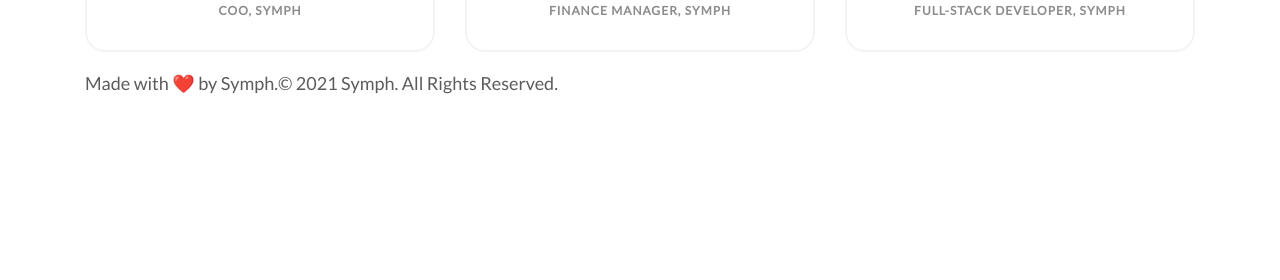
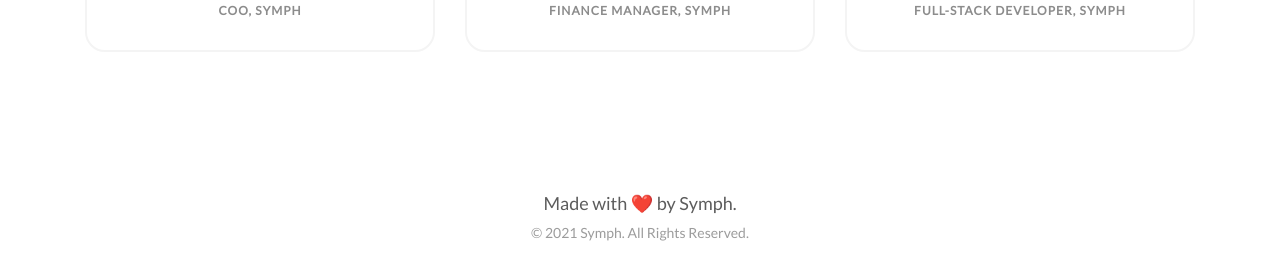
Before and after one commit to ramidem/symph-mentorship-program, a React (Create React App) app: page / in a window 1280 px wide. Shown: the part 1536-1816 px from the top of the page. Before the commit the page ends 1633 px from the top, so only its background shows below. Built offline with nearby package versions, Linux system fonts and the light colour scheme.

Commit message:
[Feature][Med] update footer

```diff
--- a/src/components/Footer.tsx
+++ b/src/components/Footer.tsx
@@ -1,10 +1,26 @@
+import styled from 'styled-components';
+
 function Footer() {
   return (
-    <footer>
+    <FooterWrapper>
       <span>Made with ❤️ by Symph.</span>
-      <span>© 2021 Symph. All Rights Reserved.</span>
-    </footer>
+      <br />
+      <span className="copyright">© 2021 Symph. All Rights Reserved.</span>
+    </FooterWrapper>
   );
 }
 
 export default Footer;
+
+const FooterWrapper = styled.footer`
+  margin-bottom: 70px;
+  margin-top: 120px;
+  text-align: center;
+
+  span.copyright {
+    font-size: 14px;
+    font-weight: 400;
+    line-height: 31px;
+    color: #9c9c9c;
+  }
+`;
```
